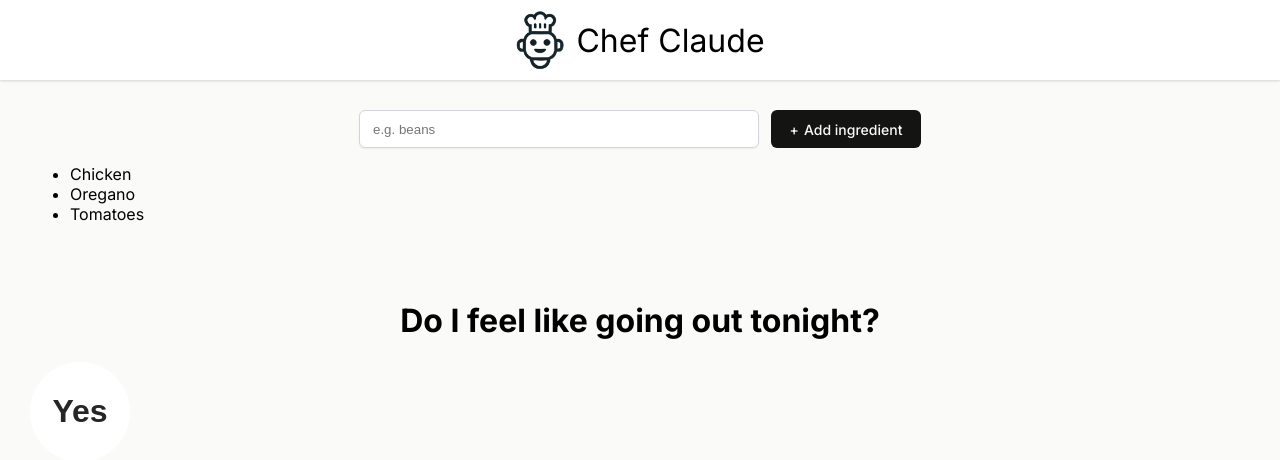
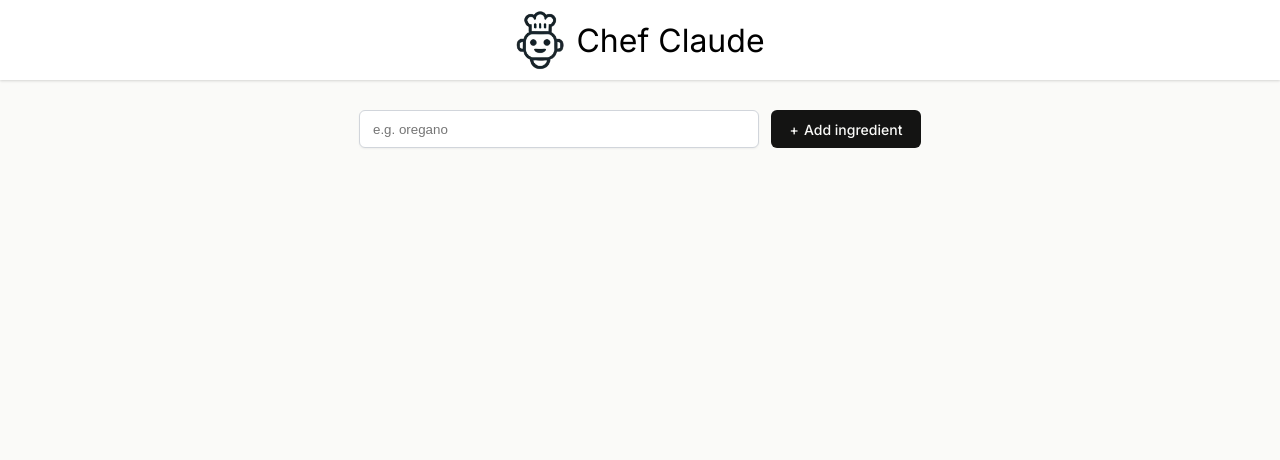
Before and after one commit to SekavArielight/chef-claude, a React (Vite) app: page / in a window 1280 px wide. Shown: the top 460 px of the page. Built offline with nearby package versions, Linux system fonts and the light colour scheme.

Commit message:
refactor: remove ToggleState component from App and update MainComponent to manage ingredients state

```diff
--- a/src/App.jsx
+++ b/src/App.jsx
@@ -8,7 +8,6 @@ const App = () => {
     <>
       <Header />
       <MainComponent/>
-      <ToggleState/>
     </>
   );
 };
--- a/src/components/MainComponent.jsx
+++ b/src/components/MainComponent.jsx
@@ -1,39 +1,32 @@
-import React from "react";
+import { useState } from "react";
 
-const MainComponent = () => {
-  const ingredients = ["Chicken", "Oregano", "Tomatoes"];
+export default function Main() {
+  const [ingredients, setIngredients] = useState([]);
 
-  const ingredientsListsItem = ingredients.map((ingredient) => (
+  const ingredientsListItems = ingredients.map((ingredient) => (
     <li key={ingredient}>{ingredient}</li>
   ));
 
-  const handleSubmit = (event) => {
+  function handleSubmit(event) {
     event.preventDefault();
-    console.log("Form Submitted");
     const formData = new FormData(event.currentTarget);
     const newIngredient = formData.get("ingredient");
-    console.log(newIngredient);
-    ingredients.push(newIngredient);
-    console.log(ingredients);
-  };
+
+    setIngredients((prevIngredients) => [...prevIngredients, newIngredient]);
+  }
 
   return (
     <main>
       <form onSubmit={handleSubmit} className="add-ingredient-form">
         <input
           type="text"
-          placeholder="e.g. beans"
+          placeholder="e.g. oregano"
           aria-label="Add ingredient"
           name="ingredient"
         />
         <button>Add ingredient</button>
       </form>
-
-      <ul>{ingredientsListsItem}</ul>
-
-
+      <ul>{ingredientsListItems}</ul>
     </main>
   );
-};
-
-export default MainComponent;
+}
```
